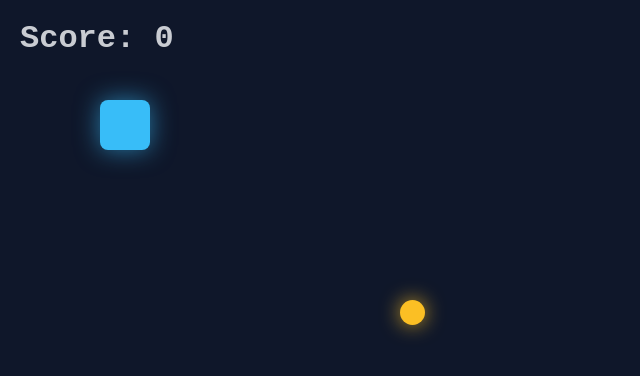
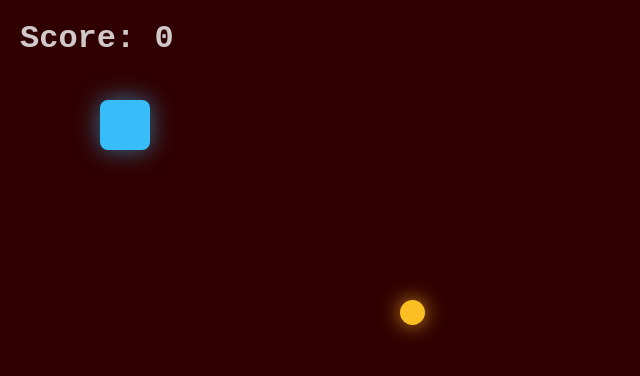
Before and after one commit to piapandora/svelte-game, a SvelteKit app: page / in a window 1280 px wide. Shown: the top 376 px of the page, without its empty margins (0-640 px from the left). Built offline with nearby package versions, Linux system fonts and the light colour scheme.

Commit message:
change bg to red

```diff
--- a/src/routes/+page.svelte
+++ b/src/routes/+page.svelte
@@ -117,7 +117,8 @@
 
 <style>
   :global(html, body, *) {
-    background: #0f172a;
+    /* background: #0f172a; */
+    background: #300000;
     margin: 0;
     padding: 0;
     overflow: hidden;
```
